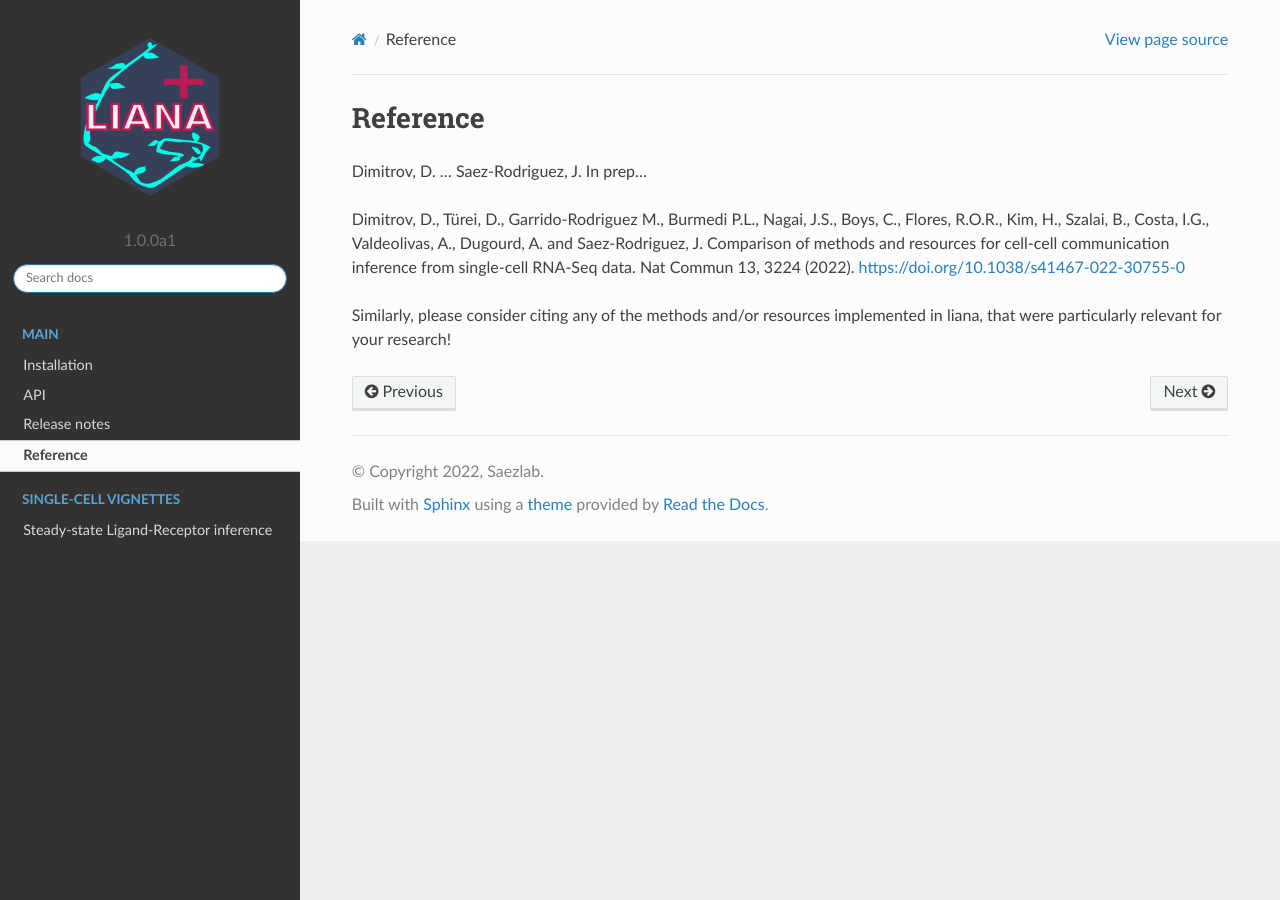
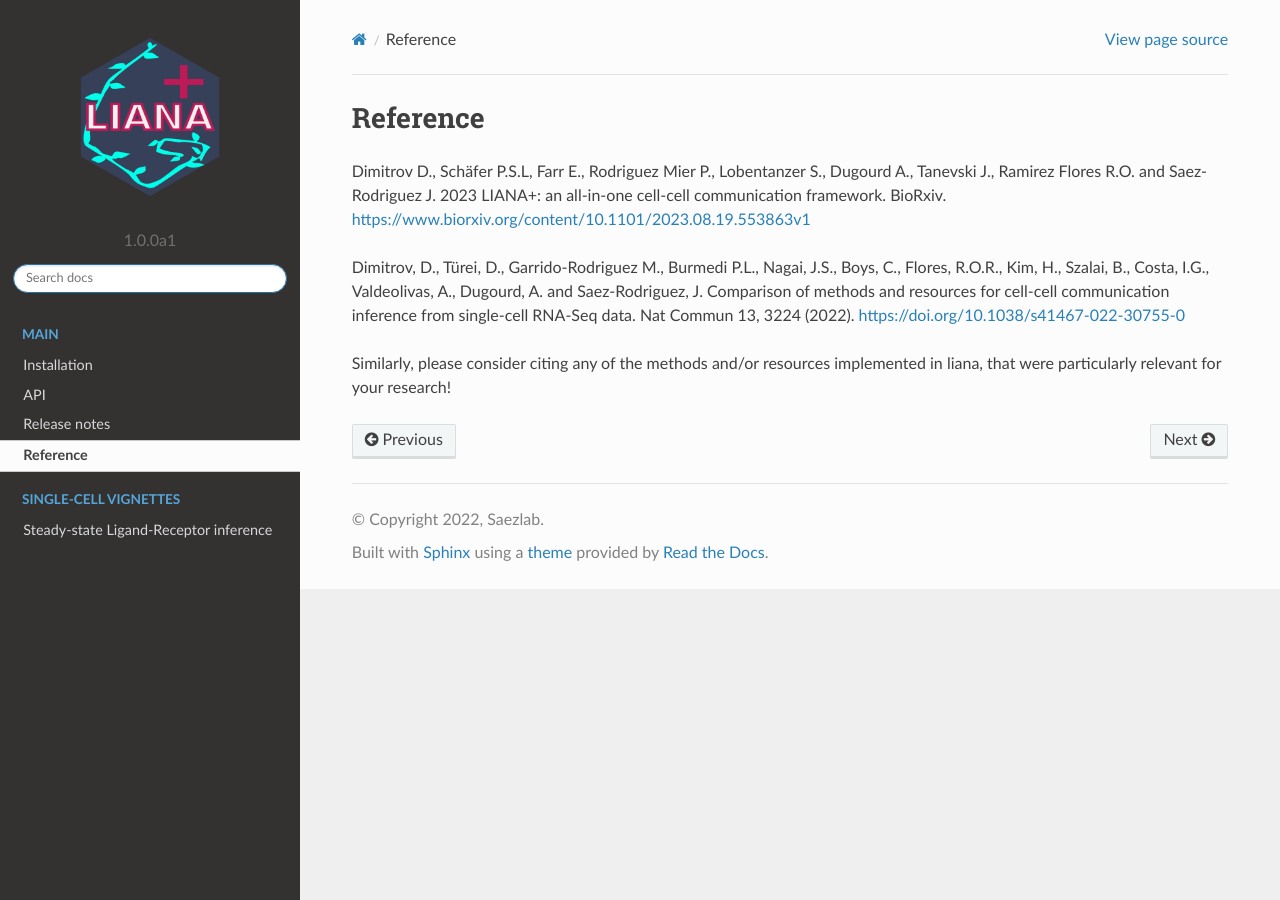
Before and after one commit to saezlab/liana-py, a Sphinx documentation site: the page built from docs/source/reference.rst, in a window 1280 px wide. Built offline with Sphinx 7.4.7 and the Read the Docs theme 2.0.0, drawn with Linux system fonts in a browser that asks for light colours; pages that are not in the unit, such as notebooks, are missing from menus.

Commit message:
add link biorxiv

```diff
--- a/docs/source/index.rst
+++ b/docs/source/index.rst
@@ -1,4 +1,4 @@
-LIANA: a one-stop-shop framework for cell-cell communication
+LIANA: an all-in-one framework for cell-cell communication
 ===========================================
 
 |MainBuild| |Issues| |Docs| |Codecov|
--- a/docs/source/reference.rst
+++ b/docs/source/reference.rst
@@ -1,7 +1,7 @@
 Reference
 ----------
 
-Dimitrov, D. ... Saez-Rodriguez, J. In prep...
+Dimitrov D., Schäfer P.S.L, Farr E., Rodriguez Mier P., Lobentanzer S., Dugourd A., Tanevski J., Ramirez Flores R.O. and Saez-Rodriguez J. 2023 LIANA+: an all-in-one cell-cell communication framework. BioRxiv. https://www.biorxiv.org/content/10.1101/2023.08.19.553863v1
 
 Dimitrov, D., Türei, D., Garrido-Rodriguez M., Burmedi P.L., Nagai, J.S., Boys, C., Flores, R.O.R., Kim, H., Szalai, B., Costa, I.G., Valdeolivas, A., Dugourd, A. and Saez-Rodriguez, J. Comparison of methods and resources for cell-cell communication inference from single-cell RNA-Seq data. Nat Commun 13, 3224 (2022). https://doi.org/10.1038/s41467-022-30755-0
 
```
Also changed, not shown: README.md (+2 -2 lines).
